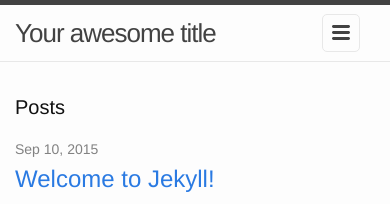
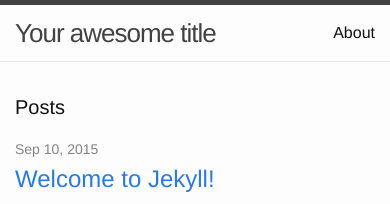
Before and after one commit to mo/mo.github.io, a Jekyll site: the page built from index.html, in a window 390 px wide. Shown: the top 204 px of the page. Built offline with Jekyll 4.4.1, drawn with Linux system fonts in a browser that asks for light colours.

Commit message:
Fix all non-suppressed scss-lint issues
Mostly this involved dropping outdated vendor prefixes, sorting
properties and then I dropped the whole popup that was used for
the navigation menu mobile devices (the menu itself looks ugly
anyway and the SCSS for it was nested 4 levels deep and had various
other lint issues. I plan to add a new nicer menu for mobile later on).

```diff
--- a/_sass/_base.scss
+++ b/_sass/_base.scss
@@ -14,13 +14,12 @@
  * Basic styling
  */
 body {
+    background-color: $background-color;
+    color: $text-color;
     font-family: $base-font-family;
     font-size: $base-font-size;
+    font-weight: 300;
     line-height: $base-line-height;
-    font-weight: 300;
-    color: $text-color;
-    background-color: $background-color;
-    -webkit-text-size-adjust: 100%;
 }
 
 
@@ -108,12 +107,12 @@
  * Blockquotes
  */
 blockquote {
+    border-left: 4px solid $grey-color-light;
     color: $grey-color;
-    border-left: 4px solid $grey-color-light;
+    font-size: 18px;
+    font-style: italic;
+    letter-spacing: -1px;
     padding-left: $spacing-unit / 2;
-    font-size: 18px;
-    letter-spacing: -1px;
-    font-style: italic;
 
     > :last-child {
         margin-bottom: 0;
@@ -127,10 +126,10 @@
  */
 pre,
 code {
-    font-size: 15px;
+    background-color: #eef;
     border: 1px solid $grey-color-light;
     border-radius: 3px;
-    background-color: #eef;
+    font-size: 15px;
 }
 
 code {
@@ -138,13 +137,13 @@
 }
 
 pre {
+    overflow-x: scroll;
     padding: 8px 12px;
-    overflow-x: scroll;
 
     > code {
         border: 0;
+        padding-left: 0;
         padding-right: 0;
-        padding-left: 0;
     }
 }
 
@@ -154,19 +153,18 @@
  * Wrapper
  */
 .wrapper {
-    max-width: -webkit-calc(#{$content-width} - (#{$spacing-unit} * 2));
-    max-width:         calc(#{$content-width} - (#{$spacing-unit} * 2));
-    margin-right: auto;
-    margin-left: auto;
-    padding-right: $spacing-unit;
-    padding-left: $spacing-unit;
     @extend %clearfix;
 
+    margin-left: auto;
+    margin-right: auto;
+    max-width:         calc(#{$content-width} - (#{$spacing-unit} * 2));
+    padding-left: $spacing-unit;
+    padding-right: $spacing-unit;
+
     @include media-query($on-laptop) {
-        max-width: -webkit-calc(#{$content-width} - (#{$spacing-unit}));
         max-width:         calc(#{$content-width} - (#{$spacing-unit}));
+        padding-left: $spacing-unit / 2;
         padding-right: $spacing-unit / 2;
-        padding-left: $spacing-unit / 2;
     }
 }
 
@@ -178,9 +176,9 @@
 %clearfix {
 
     &:after {
+        clear: both;
         content: "";
         display: table;
-        clear: both;
     }
 }
 
@@ -193,9 +191,9 @@
 
     > svg {
         display: inline-block;
-        width: 16px;
         height: 16px;
         vertical-align: middle;
+        width: 16px;
 
         path {
             fill: $grey-color;
--- a/_sass/_layout.scss
+++ b/_sass/_layout.scss
@@ -2,8 +2,8 @@
  * Site header
  */
 .site-header {
+    border-bottom: 1px solid $grey-color-light;
     border-top: 5px solid $grey-color-dark;
-    border-bottom: 1px solid $grey-color-light;
     min-height: 56px;
 
     // Positioning context for the mobile navigation icon
@@ -11,11 +11,11 @@
 }
 
 .site-title {
+    float: left;
     font-size: 26px;
+    letter-spacing: -1px;
     line-height: 56px;
-    letter-spacing: -1px;
     margin-bottom: 0;
-    float: left;
 
     &,
     &:visited {
@@ -38,50 +38,6 @@
         // Gaps between nav items, but not on the first one
         &:not(:first-child) {
             margin-left: 20px;
-        }
-    }
-
-    @include media-query($on-palm) {
-        position: absolute;
-        top: 9px;
-        right: 30px;
-        background-color: $background-color;
-        border: 1px solid $grey-color-light;
-        border-radius: 5px;
-        text-align: right;
-
-        .menu-icon {
-            display: block;
-            float: right;
-            width: 36px;
-            height: 26px;
-            line-height: 0;
-            padding-top: 10px;
-            text-align: center;
-
-            > svg {
-                width: 18px;
-                height: 15px;
-
-                path {
-                    fill: $grey-color-dark;
-                }
-            }
-        }
-
-        .trigger {
-            clear: both;
-            display: none;
-        }
-
-        &:hover .trigger {
-            display: block;
-            padding-bottom: 5px;
-        }
-
-        .page-link {
-            display: block;
-            padding: 5px 10px;
         }
     }
 }
@@ -108,10 +64,10 @@
 }
 
 .footer-col-wrapper {
+    @extend %clearfix;
+    color: $grey-color;
     font-size: 15px;
-    color: $grey-color;
     margin-left: -$spacing-unit / 2;
-    @extend %clearfix;
 }
 
 .footer-col {
@@ -121,29 +77,24 @@
 }
 
 .footer-col-1 {
-    width: -webkit-calc(35% - (#{$spacing-unit} / 2));
     width:         calc(35% - (#{$spacing-unit} / 2));
 }
 
 .footer-col-2 {
-    width: -webkit-calc(20% - (#{$spacing-unit} / 2));
     width:         calc(20% - (#{$spacing-unit} / 2));
 }
 
 .footer-col-3 {
-    width: -webkit-calc(45% - (#{$spacing-unit} / 2));
     width:         calc(45% - (#{$spacing-unit} / 2));
 }
 
 @include media-query($on-laptop) {
     .footer-col-1,
     .footer-col-2 {
-        width: -webkit-calc(50% - (#{$spacing-unit} / 2));
         width:         calc(50% - (#{$spacing-unit} / 2));
     }
 
     .footer-col-3 {
-        width: -webkit-calc(100% - (#{$spacing-unit} / 2));
         width:         calc(100% - (#{$spacing-unit} / 2));
     }
 }
@@ -151,7 +102,6 @@
 @include media-query($on-palm) {
     .footer-col {
         float: none;
-        width: -webkit-calc(100% - (#{$spacing-unit} / 2));
         width:         calc(100% - (#{$spacing-unit} / 2));
     }
 }
@@ -170,8 +120,8 @@
 }
 
 .post-list {
+    list-style: none;
     margin-left: 0;
-    list-style: none;
 
     > li {
         margin-bottom: $spacing-unit;
@@ -179,8 +129,8 @@
 }
 
 .post-meta {
+    color: $grey-color;
     font-size: $small-font-size;
-    color: $grey-color;
 }
 
 .post-link {
--- a/_sass/main.scss
+++ b/_sass/main.scss
@@ -45,5 +45,4 @@
 @import
         "base",
         "layout",
-        "syntax-highlighting"
-;
+        "syntax-highlighting";
```
